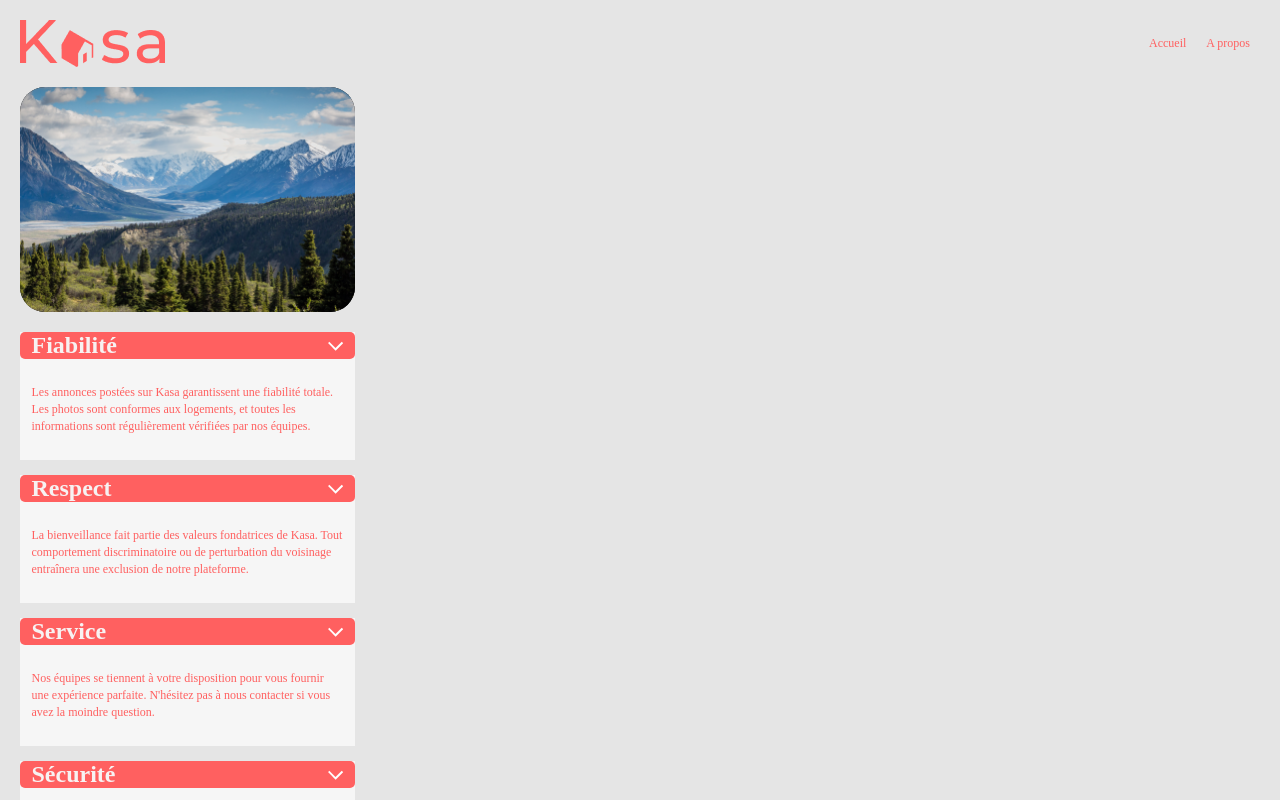
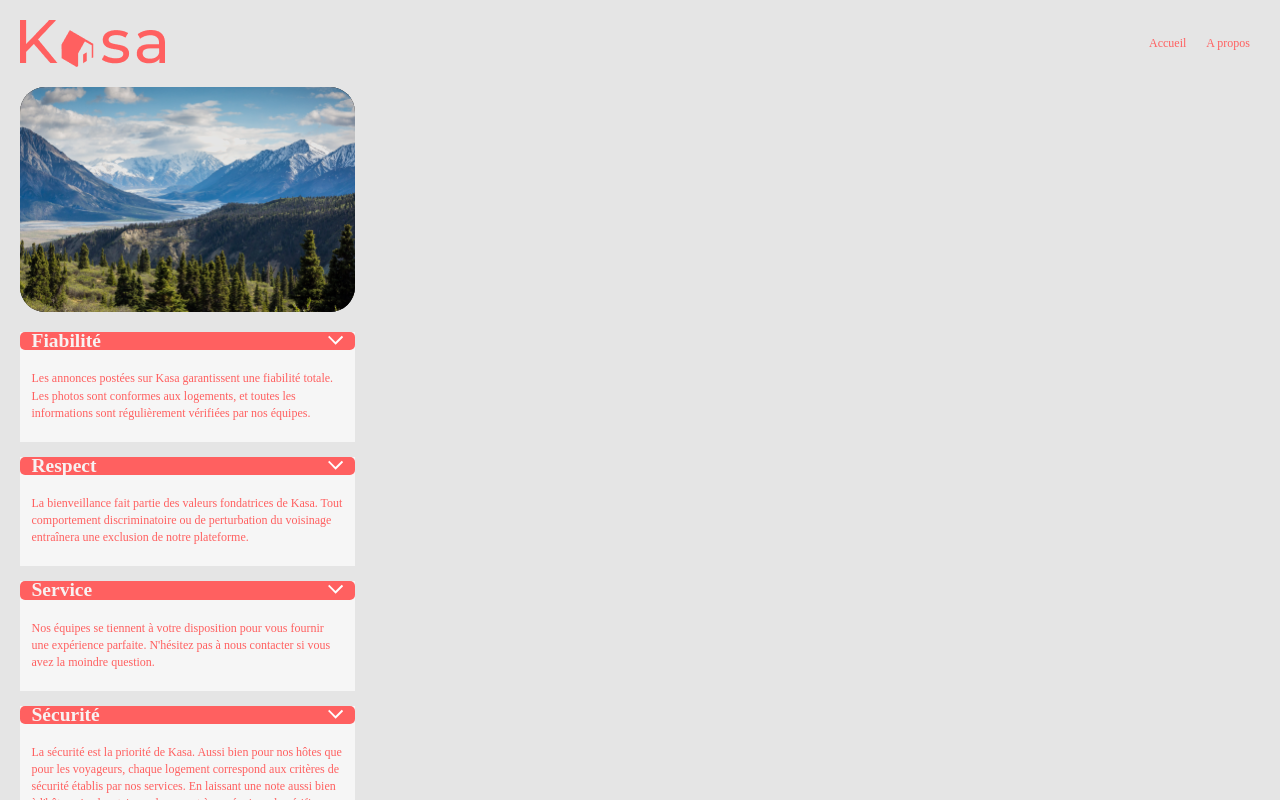
Before and after one commit to Skizx/Kasa, a React (Create React App) app: page /about in a window 1280 px wide. Shown: the top 800 px of the page. Built offline with nearby package versions, Linux system fonts and the light colour scheme.

Commit message:
modification size title

```diff
--- a/src/styles/components/Collapse.scss
+++ b/src/styles/components/Collapse.scss
@@ -25,6 +25,11 @@
     color: #F7F7F7F7;
     padding: 0px 11.51px;
     cursor: pointer;
+    font-family: 'Montserrat';
+    font-style: normal;
+    font-weight: 500;
+    font-size: 13px;
+    line-height: 142.6%;
 }
 
 .content {
@@ -42,7 +47,7 @@
 
 .content.show {
     height: auto;
-    padding: 25px 11.51px;
+    padding: 20px 11.51px;
     max-height: 9999px;
     transition: all 0.1s cubic-bezier(1,0,1,0);
 }
```
